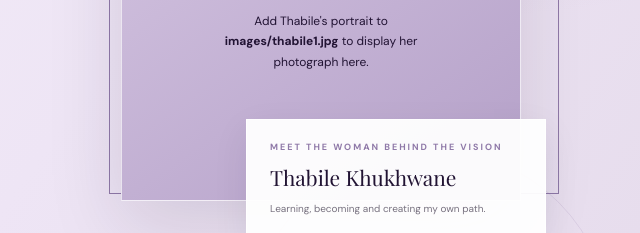
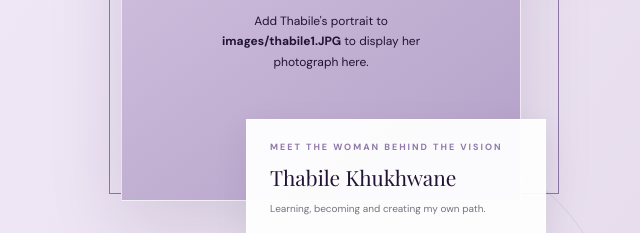
Before and after one commit to thabilek59/digital-portfolio-, a plain HTML site: page index.html in a window 1280 px wide. Shown: the part 436-669 px from the top of the page, 630-1270 px from the left. Drawn offline with nearby package versions, Linux system fonts and the light colour scheme; a web font is replaced by a local one.

Commit message:
Update index.html

```diff
--- a/index.html
+++ b/index.html
@@ -1063,7 +1063,7 @@
                             <div class="placeholder-monogram" aria-hidden="true">T</div>
                             <p>
                                 Add Thabile's portrait to
-                                <strong>images/thabile1.jpg</strong>
+                                <strong>images/thabile1.JPG</strong>
                                 to display her photograph here.
                             </p>
                         </div>
```
